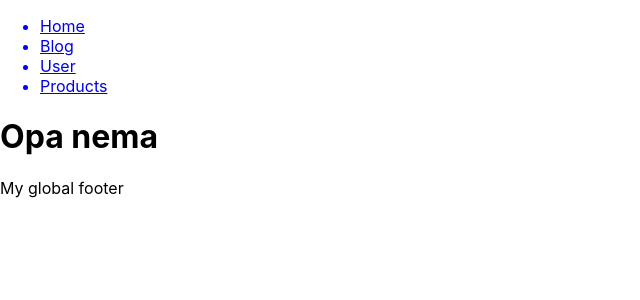
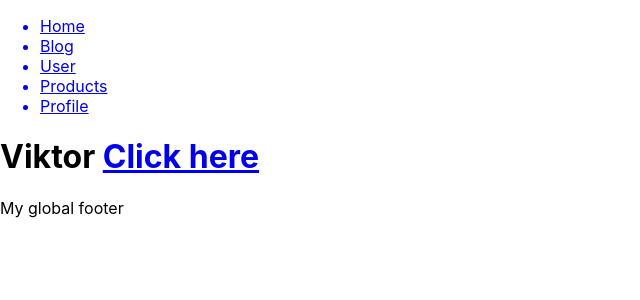
Before and after one commit to ViktorPalchynskyi/Learning-Next.js, a Next.js app in the folder page_router/: page /profile in a window 1280 px wide. Before the commit this address had no page. Shown: the top 300 px of the page, without its empty margins (0-640 px from the left). Built offline with nearby package versions, Linux system fonts and the light colour scheme.

Commit message:
02.08.24 - understanding getServersSideProps

```diff
--- a/page_router/src/pages/_app.js
+++ b/page_router/src/pages/_app.js
@@ -19,6 +19,9 @@ export default function App({ Component, pageProps }) {
                         <Link href="/products">
                             <li>Products</li>
                         </Link>
+                        <Link href="/profile">
+                            <li>Profile</li>
+                        </Link>
                     </ul>
                 </nav>
             </header>
--- /dev/null
+++ b/page_router/src/pages/profile/index.js
@@ -0,0 +1,24 @@
+import Link from 'next/link';
+
+export async function getServerSideProps(contex) {
+    const { params, req, res } = contex;
+
+    console.log('req', req);
+    console.log('params', params);
+    console.log('res', res);
+    console.log('contex', contex);
+
+    return {
+        props: {
+            username: 'Viktor',
+        },
+    };
+}
+
+export default function UserProfilePage({ username }) {
+    return (
+        <h1>
+            {username} <Link href={'profile/123'}>Click here</Link>
+        </h1>
+    );
+}
```
Also changed, not shown: page_router/src/pages/profile/[uid]/index.js (added, +14 -0 lines).
